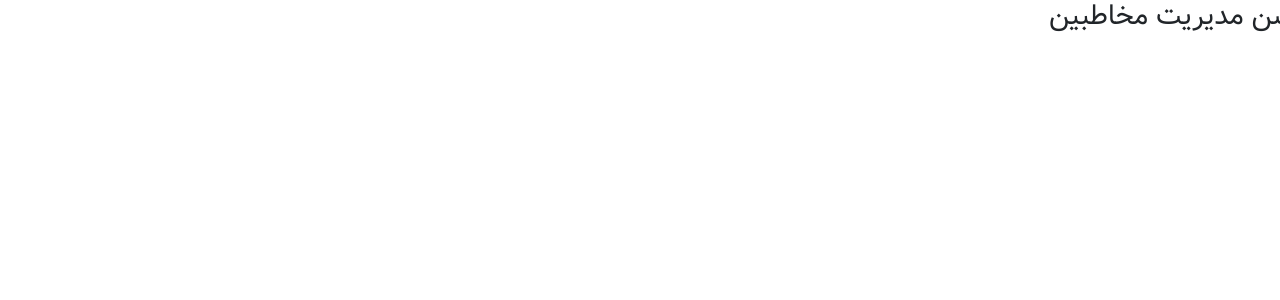
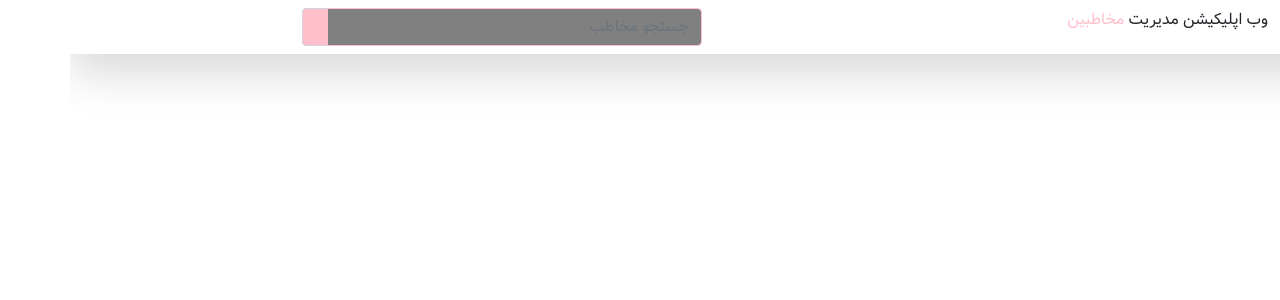
Before and after one commit to melodiw82/React-contact-manager, a React (Vite) app: page / in a window 1280 px wide. Shown: the top 300 px of the page. Built offline with nearby package versions, Linux system fonts and the light colour scheme.

Commit message:
NavBar with SearchContact component

```diff
--- a/src/App.jsx
+++ b/src/App.jsx
@@ -1,9 +1,9 @@
+import Navbar from "./components/Navbar";
+
 function App() {
   return (
     <>
-      <h3>اپلیکیشن مدیریت مخاطبین</h3>
-      <span className="fa fa-user"></span>
-      <button className="btn btn-primary">btn</button>
+      <Navbar />
     </>
   );
 }
--- /dev/null
+++ b/src/components/Navbar.jsx
@@ -0,0 +1,21 @@
+import SearchContact from "./contact/SearchContact";
+
+const Navbar = () => {
+  return (
+    <nav className="navbar navbar-dark navbar-expand-sm shadow-lg">
+      <div className="container">
+        <div className="row w-100">
+          <div className="col">
+            <i className="fa fa-id-badge" />
+            وب اپلیکیشن مدیریت <span style={{ color: "pink" }}>مخاطبین</span>
+          </div>
+          <div className="col">
+            <SearchContact />
+          </div>
+        </div>
+      </div>
+    </nav>
+  );
+};
+
+export default Navbar;
--- /dev/null
+++ b/src/components/contact/SearchContact.jsx
@@ -0,0 +1,26 @@
+const SearchContact = () => {
+  return (
+    <>
+      <div className="input-group mx-2 w-75" dir="ltr">
+        <span
+          className="input-group-text"
+          id="basic-addon1"
+          style={{ backgroundColor: "pink" }}
+        >
+          <i className="fa fa-search" />
+        </span>
+        <input
+          type="text"
+          dir="rtl"
+          style={{ backgroundColor: "gray", borderColor: "pink" }}
+          className="form-control"
+          placeholder="جستجو مخاطب"
+          aria-label="Search"
+          aria-describedby="basic-addon1"
+        />
+      </div>
+    </>
+  );
+};
+
+export default SearchContact;
```
